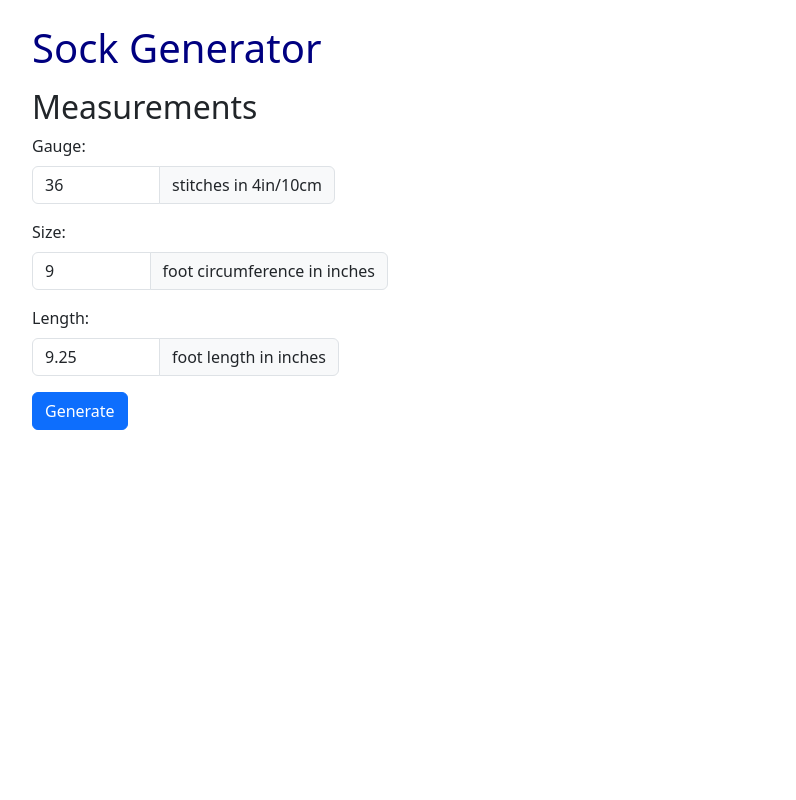
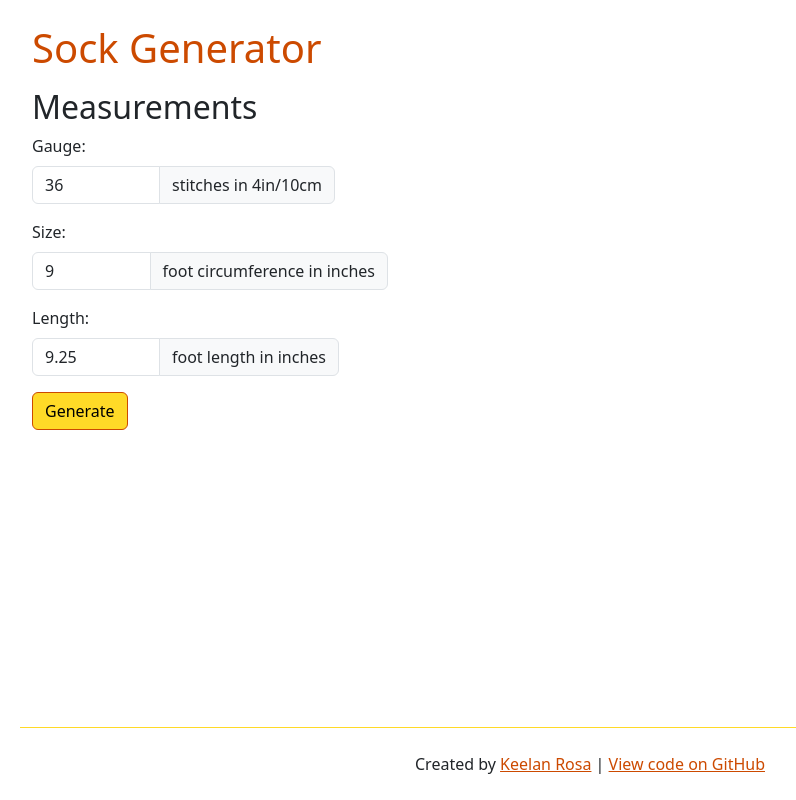
Before and after one commit to KeelanRosa/sockgen, a website built with webpack: page src/index.html in a window 1280 px wide. Shown: the whole page, without its empty margins (50-846 px from the left). Built offline with nearby package versions, Linux system fonts and the light colour scheme.

Commit message:
fix(ui): aesthetic improvements
- Add footer
- Add color scheme
- Add print CSS

```diff
--- /dev/null
+++ b/src/com.keelanrosa.css
@@ -0,0 +1,10 @@
+:root {
+  --accent: #cc4a00;
+  --light: #ffda27;
+}
+body {
+  accent-color: var(--accent);
+}
+a {
+  color: var(--accent);
+}
--- a/src/index.html
+++ b/src/index.html
@@ -8,14 +8,15 @@
   <title>Sock Generator</title>
 </head>
 
-<body>
-  <main class="container">
+<body class="d-flex flex-column min-vh-100">
+  <header class="container">
     <div class="row">
       <div class="col-auto mt-4">
         <h1>Sock Generator</h1>
       </div>
     </div>
-
+  </header>
+  <main class="container">
     <div class="row">
       <div class="col-lg-4 my-2">
         <h2>Measurements</h2>
@@ -50,7 +51,7 @@
               </div>
             </div>
           </div>
-          <button type="submit" class="btn btn-primary" id="sockBtn">Generate</button>
+          <button type="submit" class="btn btn-kr d-print-none" id="sockBtn">Generate</button>
         </form>
       </div>
 
@@ -59,6 +60,15 @@
       </div>
     </div>
   </main>
+
+  <footer class="container mt-auto text-center border-top border-kr-subtle py-4">
+    <div class="row-cols-1">
+      <div class="col">
+        Created by <a href="https://keelanrosa.com">Keelan Rosa</a> | <a
+          href="https://github.com/KeelanRosa/sockgen">View code on GitHub</a>
+      </div>
+    </div>
+  </footer>
 </body>
 
 </html>
--- a/src/style.css
+++ b/src/style.css
@@ -1,9 +1,45 @@
 @import "bootstrap/dist/css/bootstrap";
+@import "com.keelanrosa.css";
 
 h1 {
-  color: navy;
+  color: var(--accent);
 }
 
 #sockForm .form-control {
   max-width: 8rem;
 }
+
+.btn-kr {
+  background-color: var(--light);
+  border: var(--accent) 1px solid;
+  color: #000;
+}
+.btn-kr:hover {
+  background-color: #000;
+  color: var(--light);
+}
+
+.border-kr-subtle {
+  border-color: var(--light) !important;
+}
+
+@media print {
+  .label {
+    display: inline;
+  }
+  .input-group {
+    display: inline-flex;
+    border: 0;
+  }
+  .form-control {
+    display: inline;
+    border: 0;
+    border-radius: 0;
+    border-bottom: 1px solid;
+    appearance: textfield;
+  }
+  .input-group-text {
+    display: inline;
+    border: 0;
+  }
+}
```
